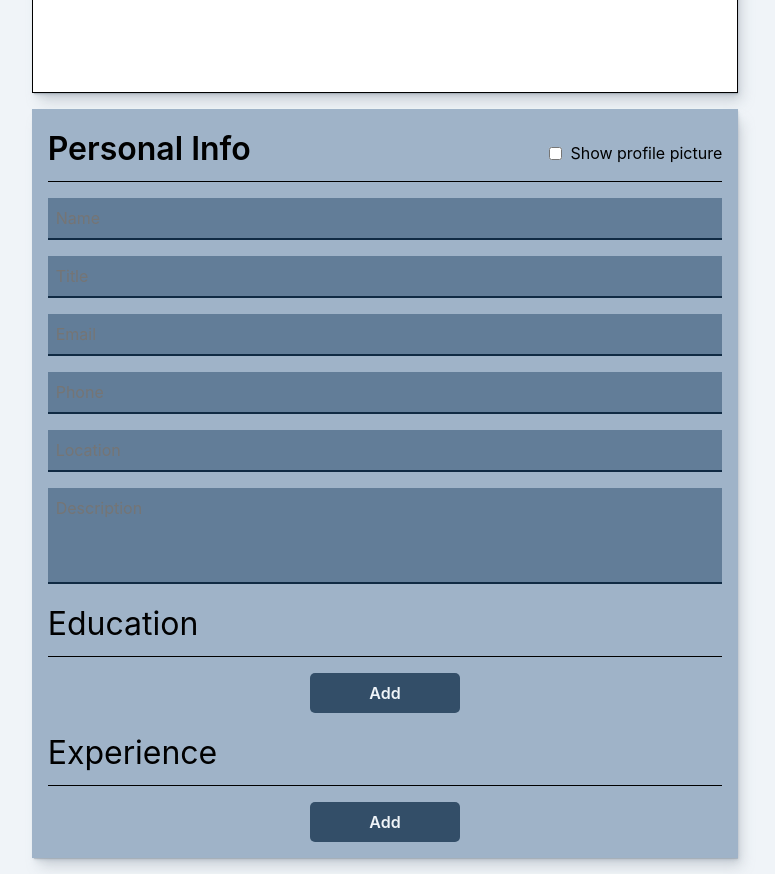
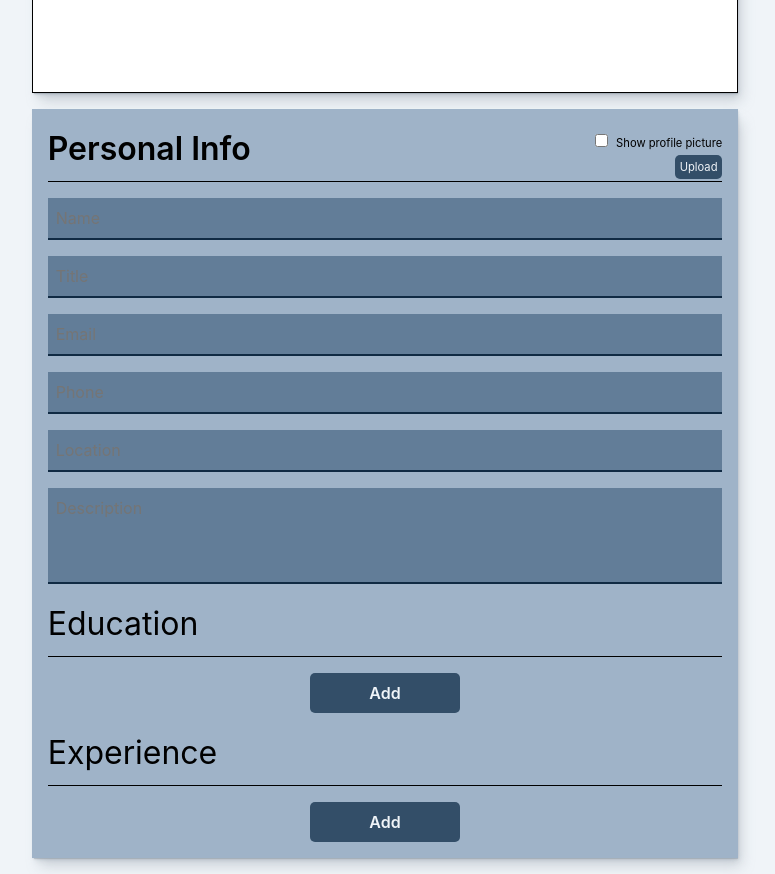
Before and after one commit to vlunaklick/cv_creator, a React (Create React App) app: page / in a window 1280 px wide. Shown: the part 1000-1874 px from the top of the page, without its empty margins (255-1030 px from the left). Built offline with nearby package versions, Linux system fonts and the light colour scheme.

Commit message:
Added profile picture system

```diff
--- a/src/App.css
+++ b/src/App.css
@@ -106,10 +106,11 @@
 }
 
 .boxP{
-    justify-content: end;
+    justify-content: center;
     width: 100%;
     display: flex;
-    align-items: center;
+    align-items: flex-end;
+    flex-direction: column;
 }
 
 #probox{
@@ -142,6 +143,10 @@
     }
 }
 
+label{
+    font-size: .7rem;
+}
+
 @media screen and (max-width: 820px) {
     .example{
         width: 20rem;
@@ -169,3 +174,15 @@
         font-size: 1rem;
     }
 }
+
+.inputfile{
+    display: none;
+}
+
+.labelFile{
+    padding: 0.3rem;
+    color: #F0F4F8;
+    background-color: #334E68;
+    border-radius: 5px;
+    font-size: 0.7rem;
+}
--- a/src/App.js
+++ b/src/App.js
@@ -24,6 +24,8 @@ class App extends React.Component {
 			showPro: false,
 			education: [],
 			experience: [],
+			profile:
+				'https://www.infoprision.com/sites/default/files/fg-avatar-anonymous-user-retina.png',
 		}
 		this.changeName = this.changeName.bind(this)
 		this.changeProf = this.changeProf.bind(this)
@@ -34,6 +36,7 @@ class App extends React.Component {
 		this.addEducation = this.addEducation.bind(this)
 		this.changeEducation = this.changeEducation.bind(this)
 		this.deleteEducation = this.deleteEducation.bind(this)
+		this.changeProfile = this.imageHandler.bind(this)
 	}
 
 	changeName(event) {
@@ -140,6 +143,11 @@ class App extends React.Component {
 		})
 	}
 
+	imageHandler = e => {
+		let src = URL.createObjectURL(e.target.files[0])
+		this.setState({ profile: src })
+	}
+
 	render() {
 		let experienceCv = this.state.experience.map(item => {
 			return (
@@ -193,6 +201,7 @@ class App extends React.Component {
 				<div className='containers'>
 					<div className='example'>
 						<Sidebar
+							profile={this.state.profile}
 							showPro={this.state.showPro}
 							name={this.state.name}
 							title={this.state.title}
@@ -217,12 +226,25 @@ class App extends React.Component {
 						<div className='heading'>
 							<h1 className='personalInfo'>Personal Info</h1>
 							<div className='boxP'>
+								<div>
 									<input
 										onClick={e => this.changeProf(e)}
 										id='probox'
 										type='checkbox'
 									/>
 									<label htmlFor='probox'>Show profile picture</label>
+								</div>
+								<div>
+									<input
+										id='inputfile'
+										className='inputfile'
+										type='file'
+										onChange={this.changeProfile}
+									/>
+									<label htmlFor='inputfile' className='labelFile'>
+										Upload
+									</label>
+								</div>
 							</div>
 						</div>
 
--- a/src/components/Sidebar/Sidebar.js
+++ b/src/components/Sidebar/Sidebar.js
@@ -50,11 +50,7 @@ function Sidebar(props) {
 	if (props.showPro === true) {
 		foto = (
 			<div className='profilePic'>
-				<img
-					className='profilePicture'
-					src='https://www.infoprision.com/sites/default/files/fg-avatar-anonymous-user-retina.png'
-					alt=''
-				/>
+				<img className='profilePicture' src={props.profile} alt='' />
 			</div>
 		)
 		nombre = (
```
Lines whose indentation alone changed are shown as unchanged.
